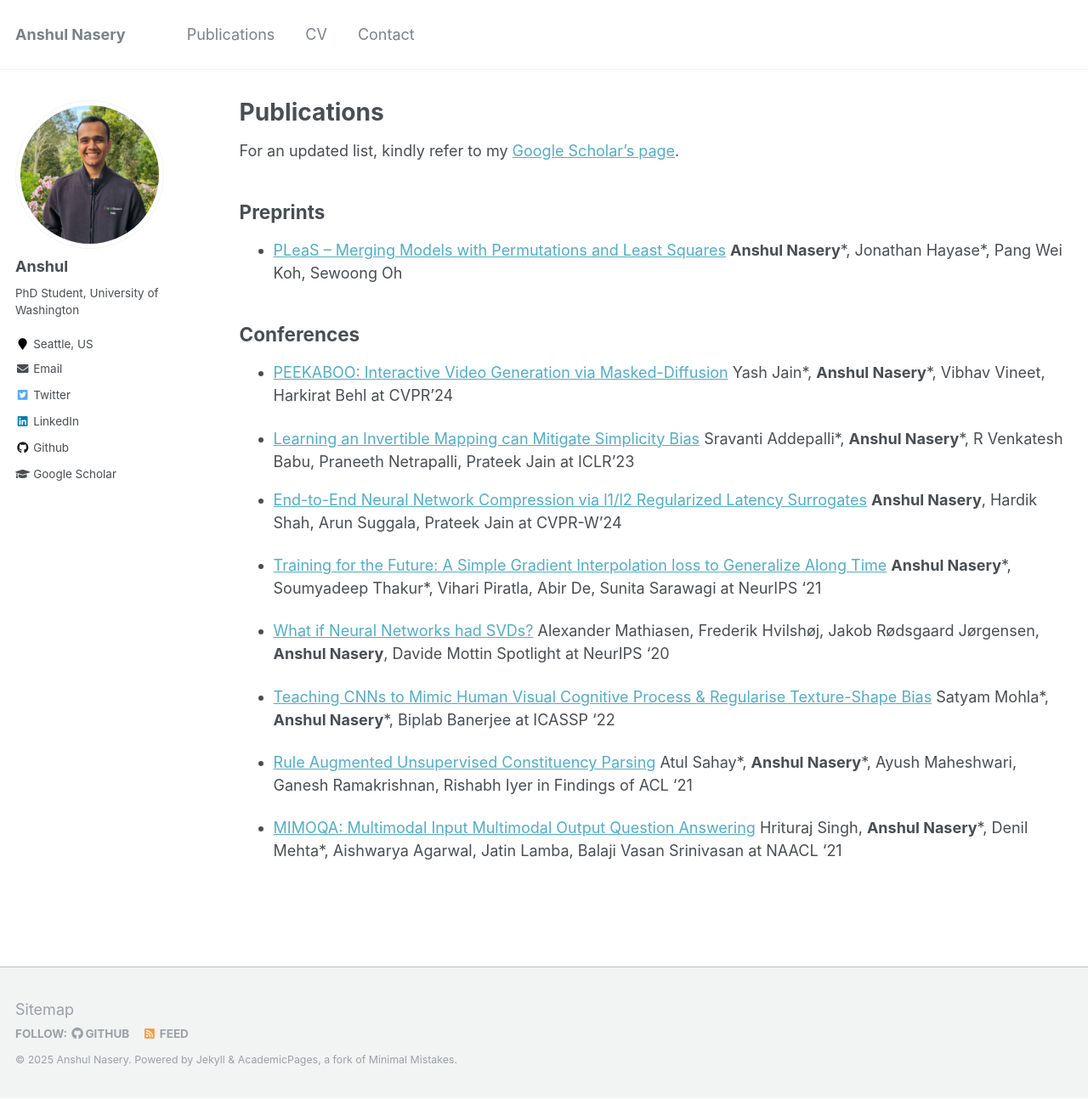
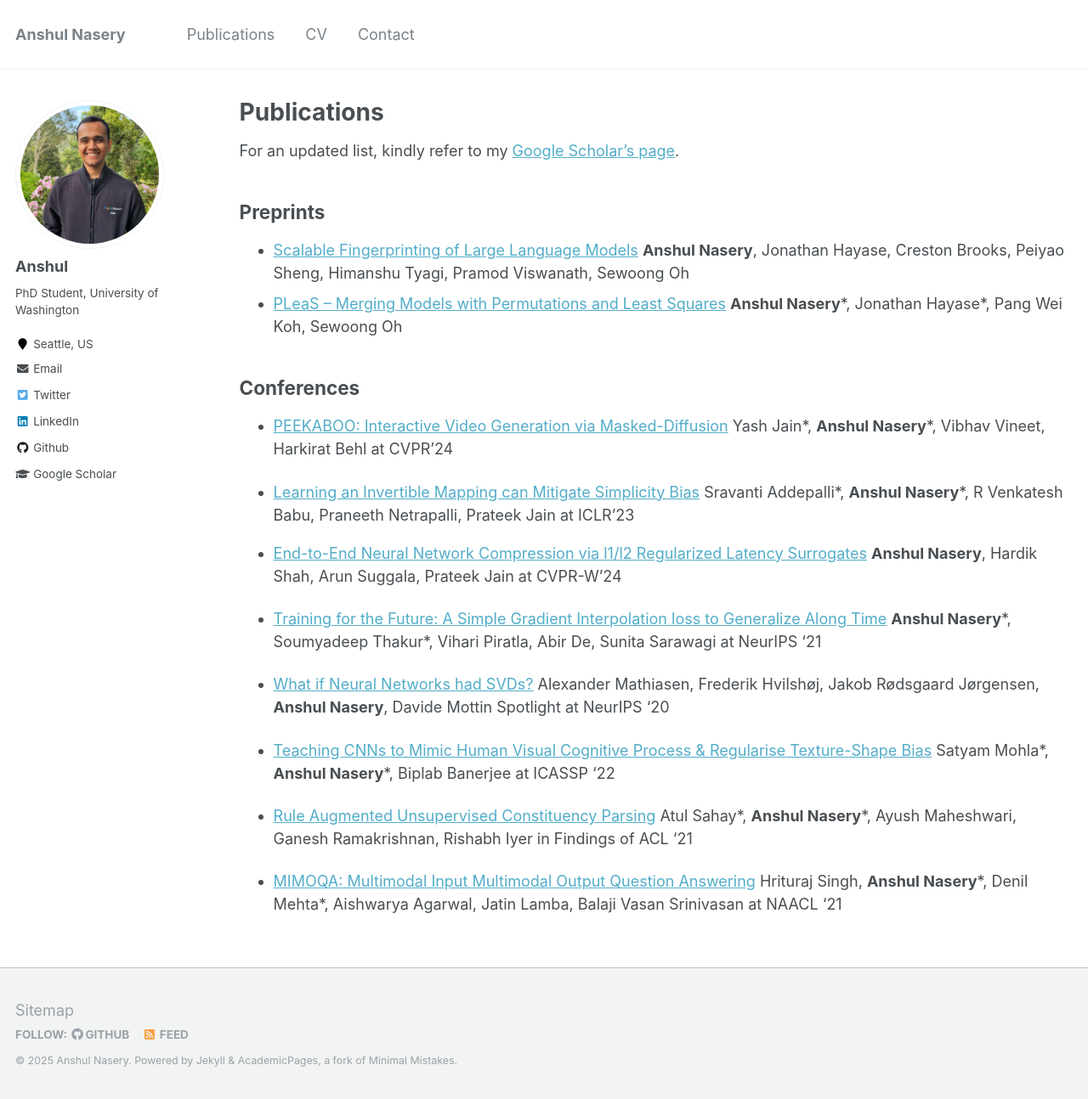
Before and after one commit to anshuln2/anshuln2.github.io, a Jekyll site: the page built from _pages/publications.md, in a window 1280 px wide and 1294 px high. Shown: the whole window at 85% size. Built offline with Jekyll 4.4.1, drawn with Linux system fonts in a browser that asks for light colours.

Commit message:
Update publications.md

```diff
--- a/_pages/publications.md
+++ b/_pages/publications.md
@@ -9,6 +9,8 @@ For an updated list, kindly refer to my [Google Scholar's page](https://scholar.
 
 
 ## Preprints
+* [Scalable Fingerprinting of Large Language Models](https://arxiv.org/abs/2502.07760)
+  	**Anshul Nasery**, Jonathan Hayase, Creston Brooks, Peiyao Sheng, Himanshu Tyagi, Pramod Viswanath, Sewoong Oh
 * [PLeaS -- Merging Models with Permutations and Least Squares](https://arxiv.org/abs/2407.02447)
 	 **Anshul Nasery**\*, Jonathan Hayase\*,  Pang Wei Koh, Sewoong Oh
 
```
